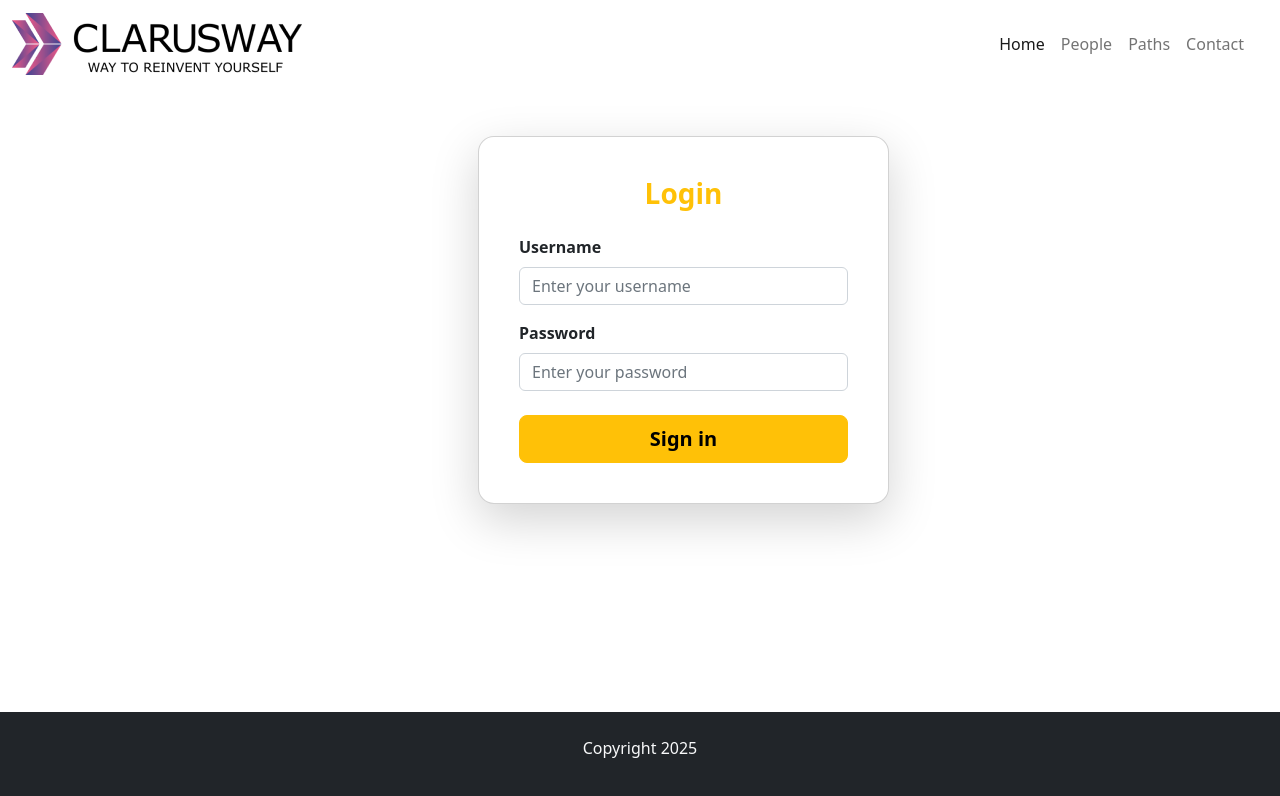
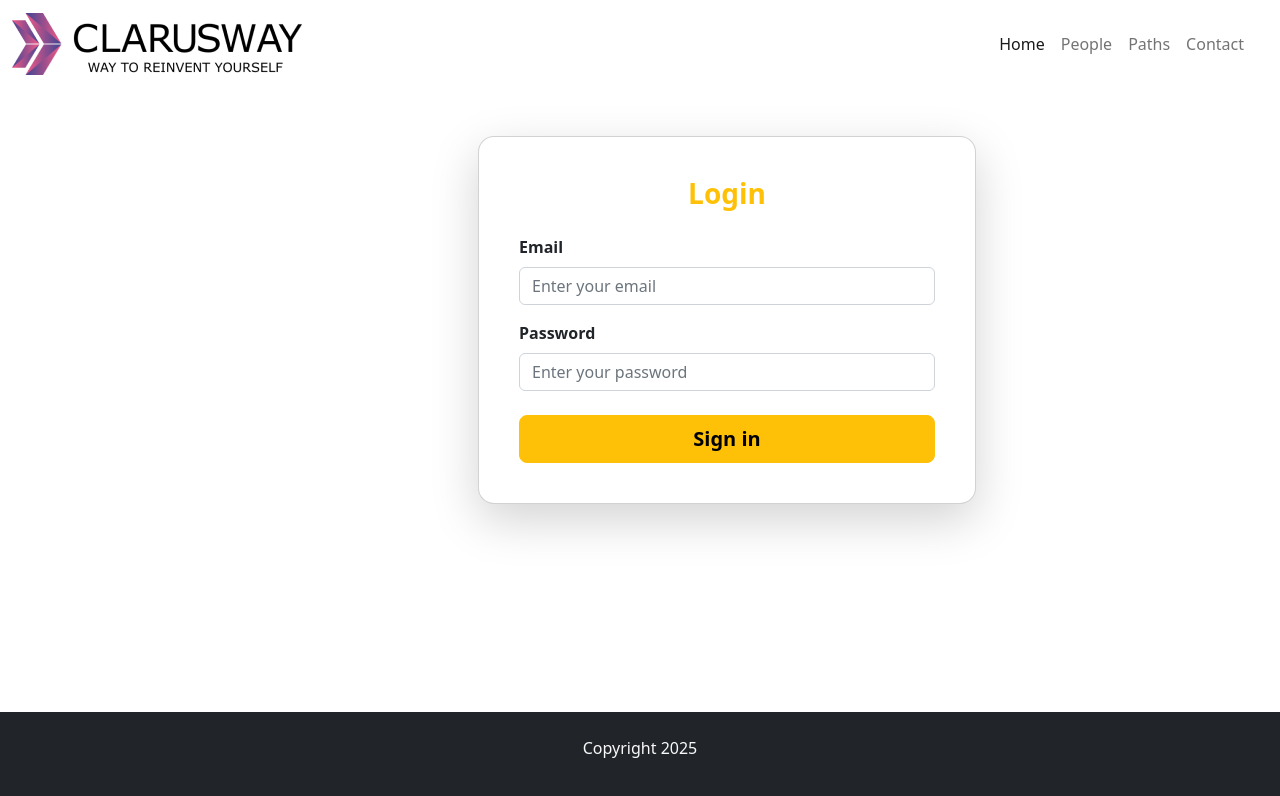
Before and after one commit to Nursaadet/React-Router-App, a React (Create React App) app: page /login in a window 1280 px wide. Shown: the top 796 px of the page. Built offline with nearby package versions, Linux system fonts and the light colour scheme.

Commit message:
feat: add context, provider and consuming setup

```diff
--- a/src/App.js
+++ b/src/App.js
@@ -13,10 +13,13 @@ import Azure from "./pages/Azure";
 import Google from "./pages/Google";
 import Login from "./pages/Login";
 import PrivateRouter from "./pages/PrivateRouter";
-
+import {LoginContext} from "./context/LoginContext"
+import { useState } from "react";
 function App() {
+  const [signed, setSigned] = useState(false)
   return (
-    <BrowserRouter>
+    <LoginContext.Provider value={{signed, setSigned}}>
+      <BrowserRouter>
       <Nav />
       <Routes>
         <Route path="/" element={<Home />} />
@@ -39,6 +42,7 @@ function App() {
       </Routes>
       <Footer />
     </BrowserRouter>
+    </LoginContext.Provider>
   );
 }
 
--- a/src/components/LoginForm.jsx
+++ b/src/components/LoginForm.jsx
@@ -1,36 +1,57 @@
-import Button from "react-bootstrap/Button";
-import Form from "react-bootstrap/Form";
-import Card from "react-bootstrap/Card";
-import Container from "react-bootstrap/Container";
-import Row from "react-bootstrap/Row";
-import Col from "react-bootstrap/Col";
-import { useNavigate } from "react-router-dom";
+import { useState, useContext } from "react"
+import Container from "react-bootstrap/Container"
+import Button from "react-bootstrap/Button"
+import Form from "react-bootstrap/Form"
+import Card from "react-bootstrap/Card"
+import Row from "react-bootstrap/Row"
+import Col from "react-bootstrap/Col"
+import { LoginContext } from "../context/LoginContext"
+import { useNavigate } from "react-router-dom"
 
-function LoginForm() {
-  const navigate = useNavigate();
+const Login = () => {
+  const [user, setUser] = useState({ email: "", password: "" })
 
+
+  const { signed, setSigned } = useContext(LoginContext)
+
+  const navigate = useNavigate()
+
+  const handleSubmit = (e) => {
+    e.preventDefault()
+    user?.email && user?.password && setSigned(true)
+    setUser({ email: "", password: "" })
+    navigate(-1)
+  }
+
+  console.log(user)
   return (
     <Container className="d-flex justify-content-center align-items-center p-5">
       <Row className="w-100">
-        <Col md={{ span: 6, offset: 4 }} lg={{ span: 5, offset: 4 }}>
+        <Col md={{ span: 8, offset: 4 }} lg={{ span: 6, offset: 4 }}>
           <Card className="shadow-lg rounded-4 p-4">
             <Card.Body>
               <h3 className="text-center mb-4 text-warning fw-bold">Login</h3>
-              <Form onSubmit={() => navigate("/home")}>
-                <Form.Group className="mb-3" controlId="formBasicEmail">
-                  <Form.Label className="fw-semibold">Username</Form.Label>
+              <Form onSubmit={handleSubmit}>
+                <Form.Group className="mb-3" controlId="username">
+                  <Form.Label className="fw-semibold">Email</Form.Label>
                   <Form.Control
-                    type="text"
-                    placeholder="Enter your username"
+                    type="email"
+                    placeholder="Enter your email"
+                    name="email"
+                    value={user?.email}
+                    onChange={(e) => setUser({ ...user, email: e.target.value })}
                     required
                   />
                 </Form.Group>
 
-                <Form.Group className="mb-4" controlId="formBasicPassword">
+                <Form.Group className="mb-4" controlId="password">
                   <Form.Label className="fw-semibold">Password</Form.Label>
                   <Form.Control
                     type="password"
                     placeholder="Enter your password"
+                    name="password"
+                    value={user?.password}
+                    onChange={(e) => setUser({ ...user, password: e.target.value })}
                     required
                   />
                 </Form.Group>
@@ -51,7 +72,7 @@ function LoginForm() {
         </Col>
       </Row>
     </Container>
-  );
+  )
 }
 
-export default LoginForm;
+export default Login
--- /dev/null
+++ b/src/context/LoginContext.js
@@ -0,0 +1,3 @@
+import { createContext } from "react";
+
+export const LoginContext = createContext()
--- a/src/pages/PrivateRouter.jsx
+++ b/src/pages/PrivateRouter.jsx
@@ -1,10 +1,11 @@
-import { Outlet, Link, useNavigate, Navigate } from "react-router-dom";
-// import Login from "./Login";
+import { Outlet, Navigate } from "react-router-dom";
+import { useContext } from "react";
+import { LoginContext } from "../context/LoginContext";
+import React from "react";
 
-function PrivateRouter() {
-  const isLogged = false;
-//   const navigate = useNavigate();
-  return <div>{isLogged ? <Outlet /> : <Navigate to ={"/login"}/>}  </div>;
-}
+const PrivateRouter = () => {
+  const { signed } = useContext(LoginContext);
+  return signed ? <Outlet /> : <Navigate to="/login" />;
+};
 
 export default PrivateRouter;
```
